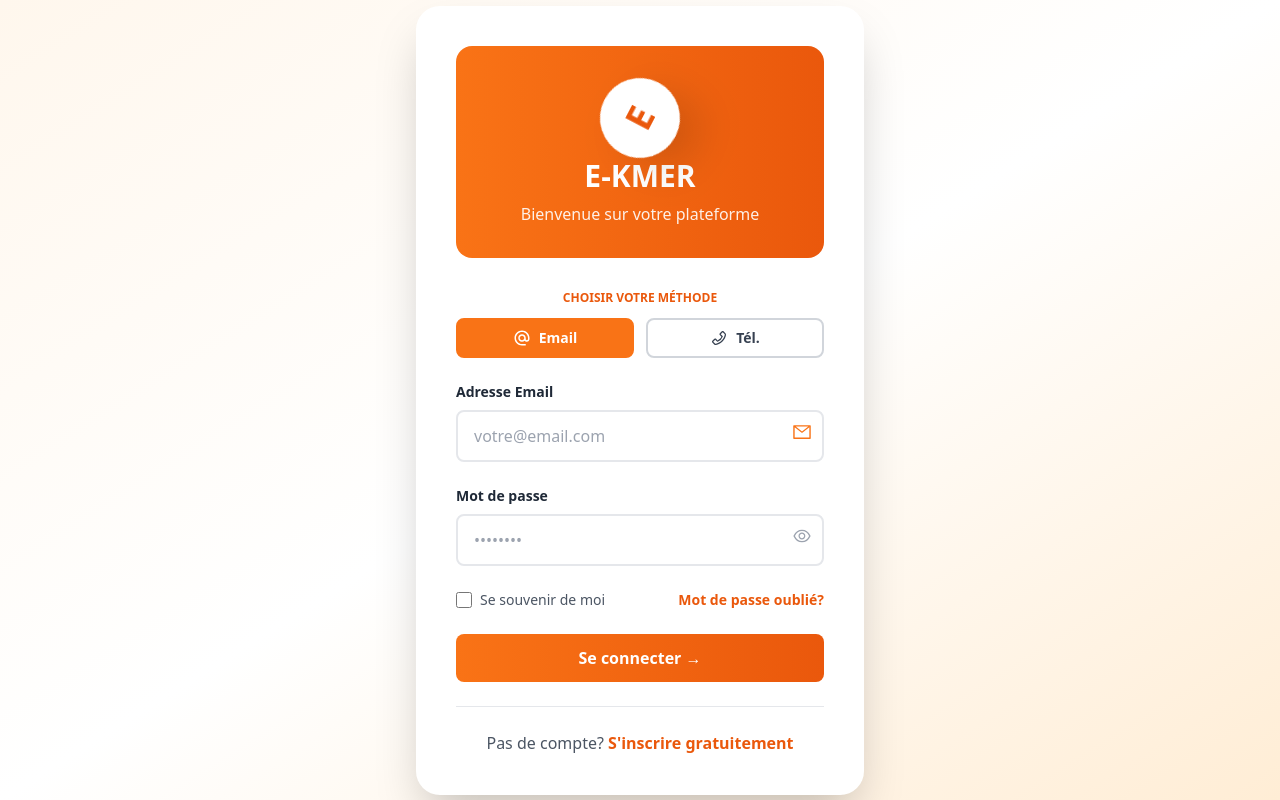
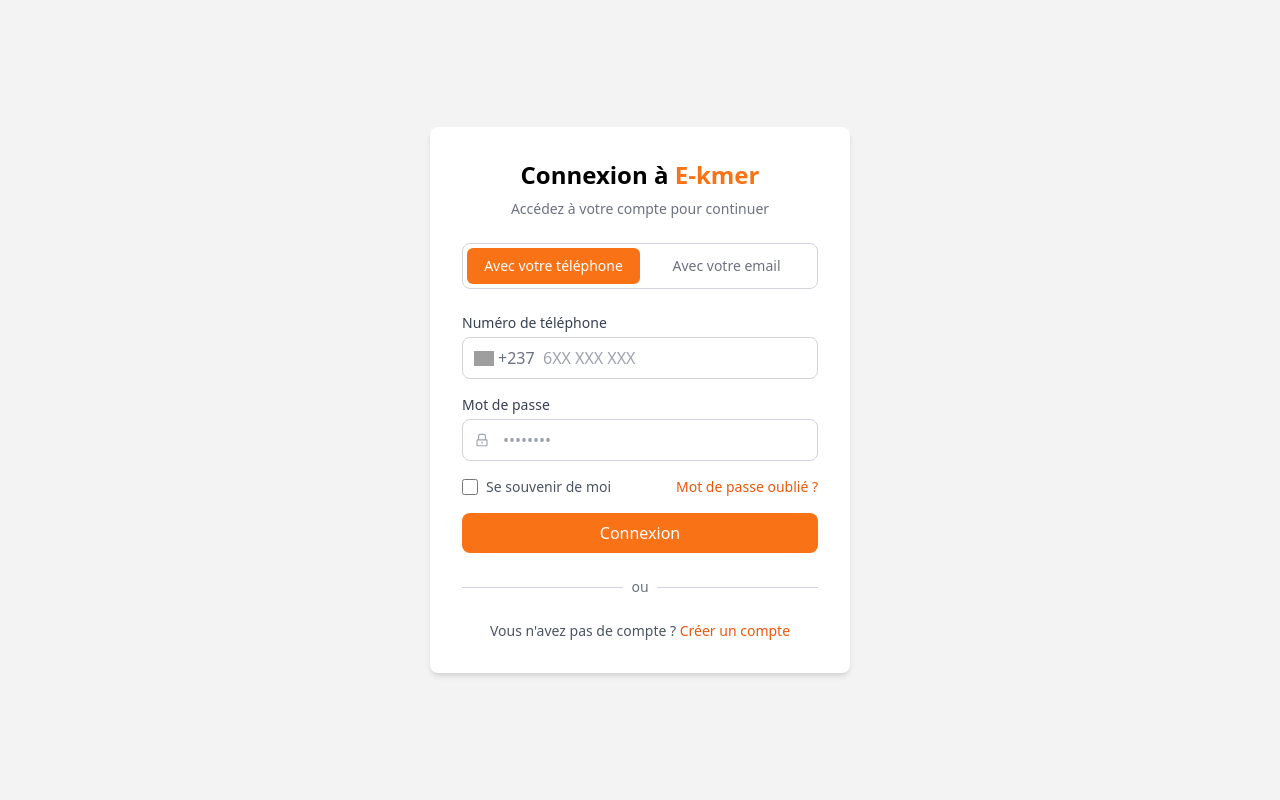
Before and after one commit to Brayann-hub-cmd/E-kmer, a React (Vite) app: page / in a window 1280 px wide. Built offline with nearby package versions, Linux system fonts and the light colour scheme; grey boxes are pictures that could not be loaded.

Commit message:
Correction de la page login

```diff
--- a/src/pages/auth/Login.jsx
+++ b/src/pages/auth/Login.jsx
@@ -1,151 +1,156 @@
 import React, { useState } from "react";
-import { AiOutlineMail, AiOutlineEye, AiOutlineEyeInvisible, AiOutlinePhone } from "react-icons/ai";
+import { AiOutlineLock, AiOutlinePhone, AiOutlineMail } from "react-icons/ai";
 import { MdAlternateEmail } from "react-icons/md";
 
 function Login() {
+  const [loginMethod, setLoginMethod] = useState("phone");
+  const [phone, setPhone] = useState("");
   const [email, setEmail] = useState("");
   const [password, setPassword] = useState("");
-  const [showPassword, setShowPassword] = useState(false);
-  const [loginMethod, setLoginMethod] = useState("email");
-  const [phone, setPhone] = useState("");
   const [rememberMe, setRememberMe] = useState(false);
-  const [isLoading, setIsLoading] = useState(false);
 
   const handleSubmit = (e) => {
     e.preventDefault();
-    setIsLoading(true);
-    setTimeout(() => {
-      alert("Connexion réussie!");
-      setIsLoading(false);
-    }, 1500);
+    // Handle login logic here
   };
 
   return (
-    <div className="min-h-screen flex items-center justify-center bg-gradient-to-br from-orange-50 via-white to-orange-100 animate-fade-in">
-      <div className="bg-white p-10 rounded-3xl shadow-2xl max-w-md w-full animate-slide-in">
-        <div className="bg-gradient-to-r from-orange-500 to-orange-600 p-8 rounded-2xl text-center text-white mb-8 animate-slide-in-down animate-gradient">
-          <div className="w-20 h-20 bg-white rounded-full flex items-center justify-center shadow-2xl mx-auto animate-float animate-pulse-glow animate-spin-slow">
-            <span className="text-4xl font-black text-orange-600">E</span>
-          </div>
-          <h1 className="text-3xl font-bold mb-2">E-KMER</h1>
-          <p className="opacity-90">Bienvenue sur votre plateforme</p>
+    <div className="min-h-screen bg-[#F3F3F3] flex items-center justify-center">
+      <div className="bg-white rounded-lg shadow-md p-8 w-[420px]">
+        <div className="text-center mb-6">
+          <h1 className="text-2xl font-bold mb-2">
+            Connexion à <span className="text-orange-500">E-kmer</span>
+          </h1>
+          <p className="text-gray-500 text-sm">Accédez à votre compte pour continuer</p>
         </div>
 
-        <div className="mb-6 animate-slide-in delay-100">
-          <p className="text-xs font-semibold text-orange-600 uppercase text-center mb-3">Choisir votre méthode</p>
-          <div className="grid grid-cols-2 gap-3">
+        <div className="mb-6">
+          <div className="flex bg-white border border-gray-300 rounded-lg p-1">
+            <button
+              type="button"
+              onClick={() => setLoginMethod("phone")}
+              className={`flex-1 py-2 px-4 rounded-md text-sm font-medium transition ${
+                loginMethod === "phone"
+                  ? "bg-orange-500 text-white"
+                  : "bg-white text-gray-500"
+              }`}
+            >
+              Avec votre téléphone
+            </button>
             <button
               type="button"
               onClick={() => setLoginMethod("email")}
-              className={`py-2 px-3 rounded-lg flex items-center justify-center gap-2 font-semibold text-sm transition-all border-2 ${
+              className={`flex-1 py-2 px-4 rounded-md text-sm font-medium transition ${
                 loginMethod === "email"
-                  ? "bg-orange-500 text-white border-orange-500"
-                  : "text-gray-700 border-gray-300 hover:border-orange-500"
-              } hover:animate-wiggle`}
+                  ? "bg-orange-500 text-white"
+                  : "bg-white text-gray-500"
+              }`}
             >
-              <MdAlternateEmail className="text-lg hover:animate-spin-slow" />
-              <span>Email</span>
-            </button>
-            <button
-              type="button"
-              onClick={() => setLoginMethod("phone")}
-              className={`py-2 px-3 rounded-lg flex items-center justify-center gap-2 font-semibold text-sm transition-all border-2 ${
-                loginMethod === "phone"
-                  ? "bg-orange-500 text-white border-orange-500"
-                  : "text-gray-700 border-gray-300 hover:border-orange-500"
-              } hover:animate-wiggle`}
-            >
-              <AiOutlinePhone className="text-lg hover:animate-spin-slow" />
-              <span>Tél.</span>
+              Avec votre email
             </button>
           </div>
         </div>
 
-        <form onSubmit={handleSubmit} className="space-y-6">
-          {loginMethod === "email" ? (
-            <div className="animate-slide-in delay-200">
-              <label className="block text-sm font-semibold text-gray-800 mb-2">Adresse Email</label>
-              <div className="relative group">
-                <AiOutlineMail className="absolute right-3 top-3 text-orange-500 text-xl group-hover:animate-spin-slow" />
+        <form onSubmit={handleSubmit} className="space-y-4">
+          {loginMethod === "phone" ? (
+            <div>
+              <label className="block text-sm font-medium text-gray-700 mb-1">
+                Numéro de téléphone
+              </label>
+              <div className="relative">
+                <div className="absolute inset-y-0 left-0 pl-3 flex items-center pointer-events-none">
+                  <img src="https://flagcdn.com/w20/cm.png" alt="Drapeau du Cameroun" className="w-5 h-auto mr-1" />
+                  <span className="text-gray-500">+237</span>
+                </div>
                 <input
-                  type="email"
-                  value={email}
-                  onChange={(e) => setEmail(e.target.value)}
-                  className="w-full px-4 py-3 pr-12 border-2 border-gray-200 rounded-lg focus:border-orange-500 focus:outline-none"
-                  placeholder="votre@email.com"
+                  type="tel"
+                  value={phone}
+                  onChange={(e) => setPhone(e.target.value)}
+                  className="w-full pl-20 pr-3 py-2 border border-gray-300 rounded-lg focus:ring-orange-500 focus:border-orange-500"
+                  placeholder="6XX XXX XXX"
                   required
                 />
               </div>
             </div>
           ) : (
-            <div className="animate-slide-in delay-200">
-              <label className="block text-sm font-semibold text-gray-800 mb-2">Numéro de Téléphone</label>
-              <div className="relative group">
-                <AiOutlinePhone className="absolute right-3 top-3 text-orange-500 text-xl group-hover:animate-spin-slow" />
+            <div>
+              <label className="block text-sm font-medium text-gray-700 mb-1">
+                Adresse email
+              </label>
+              <div className="relative">
+                <div className="absolute inset-y-0 left-0 pl-3 flex items-center pointer-events-none">
+                  <AiOutlineMail className="text-gray-400" />
+                </div>
                 <input
-                  type="tel"
-                  value={phone}
-                  onChange={(e) => setPhone(e.target.value)}
-                  className="w-full px-4 py-3 pr-12 border-2 border-gray-200 rounded-lg focus:border-orange-500 focus:outline-none"
-                  placeholder="+237 6 12 34 56 78"
+                  type="email"
+                  value={email}
+                  onChange={(e) => setEmail(e.target.value)}
+                  className="w-full pl-10 pr-3 py-2 border border-gray-300 rounded-lg focus:ring-orange-500 focus:border-orange-500"
+                  placeholder="votre@email.com"
                   required
                 />
               </div>
             </div>
           )}
 
-          <div className="animate-slide-in delay-300">
-            <label className="block text-sm font-semibold text-gray-800 mb-2">Mot de passe</label>
+          <div>
+            <label className="block text-sm font-medium text-gray-700 mb-1">
+              Mot de passe
+            </label>
             <div className="relative">
-              <button
-                type="button"
-                onClick={() => setShowPassword(!showPassword)}
-                className="absolute right-3 top-3 text-gray-400 hover:text-orange-500"
-              >
-                {showPassword ? <AiOutlineEyeInvisible className="text-xl" /> : <AiOutlineEye className="text-xl" />}
-              </button>
+              <div className="absolute inset-y-0 left-0 pl-3 flex items-center pointer-events-none">
+                <AiOutlineLock className="text-gray-400" />
+              </div>
               <input
-                type={showPassword ? "text" : "password"}
+                type="password"
                 value={password}
                 onChange={(e) => setPassword(e.target.value)}
-                className="w-full px-4 py-3 pr-12 border-2 border-gray-200 rounded-lg focus:border-orange-500 focus:outline-none"
+                className="w-full pl-10 pr-3 py-2 border border-gray-300 rounded-lg focus:ring-orange-500 focus:border-orange-500"
                 placeholder="••••••••"
                 required
               />
             </div>
           </div>
 
-          <div className="flex items-center justify-between text-sm animate-slide-in delay-300">
-            <label className="flex items-center cursor-pointer">
-              <input type="checkbox" checked={rememberMe} onChange={(e) => setRememberMe(e.target.checked)} className="w-4 h-4 rounded accent-orange-600" />
-              <span className="ml-2 text-gray-600 hover:text-gray-800 transition">Se souvenir de moi</span>
+          <div className="flex items-center justify-between">
+            <label className="flex items-center">
+              <input
+                type="checkbox"
+                checked={rememberMe}
+                onChange={(e) => setRememberMe(e.target.checked)}
+                className="w-4 h-4 text-orange-600 bg-gray-100 border-gray-300 rounded focus:ring-orange-500"
+              />
+              <span className="ml-2 text-sm text-gray-600">Se souvenir de moi</span>
             </label>
-            <a href="#" className="text-orange-600 hover:text-orange-700 font-semibold transition hover:animate-wiggle">
-              Mot de passe oublié?
+            <a href="#" className="text-sm text-orange-600 hover:text-orange-700">
+              Mot de passe oublié ?
             </a>
           </div>
 
           <button
             type="submit"
-            disabled={isLoading}
-            className="w-full bg-gradient-to-r from-orange-500 to-orange-600 hover:from-orange-600 hover:to-orange-700 text-white font-bold py-3 rounded-lg transition-all flex items-center justify-center gap-2 animate-slide-in delay-400 hover:animate-pulse hover:scale-105 focus:animate-pulse-glow"
+            className="w-full bg-orange-500 text-white py-2 px-4 rounded-lg hover:bg-orange-600 transition"
           >
-            {isLoading ? (
-              <>
-                <div className="w-4 h-4 border-2 border-white border-t-transparent rounded-full animate-spin"></div>
-                <span>Connexion...</span>
-              </>
-            ) : (
-              "Se connecter →"
-            )}
+            Connexion
           </button>
         </form>
 
-        <div className="mt-6 text-center border-t border-gray-200 pt-6 animate-slide-in delay-500">
-          <p className="text-gray-600">
-            Pas de compte?{" "}
-            <a href="/register" className="font-semibold text-orange-600 hover:text-orange-700 hover:animate-bounce">
-              S'inscrire gratuitement
+        <div className="mt-6">
+          <div className="relative">
+            <div className="absolute inset-0 flex items-center">
+              <div className="w-full border-t border-gray-300"></div>
+            </div>
+            <div className="relative flex justify-center text-sm">
+              <span className="px-2 bg-white text-gray-500">ou</span>
+            </div>
+          </div>
+        </div>
+
+        <div className="mt-6 text-center">
+          <p className="text-gray-600 text-sm">
+            Vous n'avez pas de compte ?{" "}
+            <a href="#" className="text-orange-600 hover:text-orange-700 font-medium">
+              Créer un compte
             </a>
           </p>
         </div>
```
